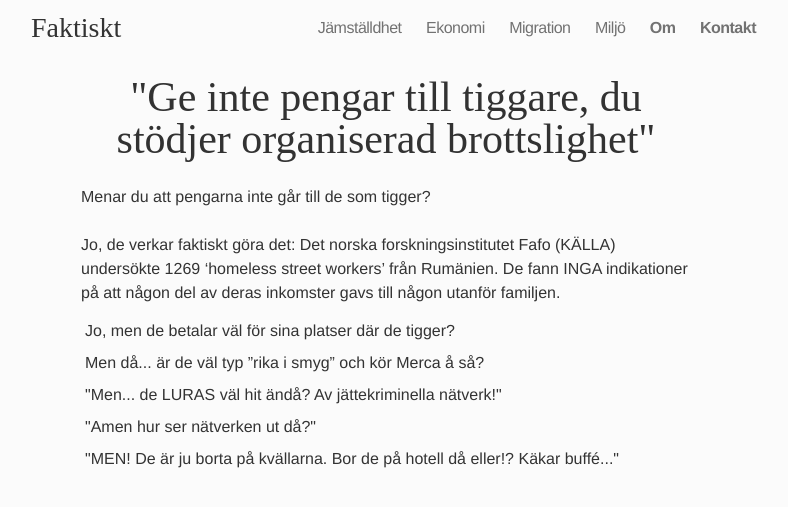
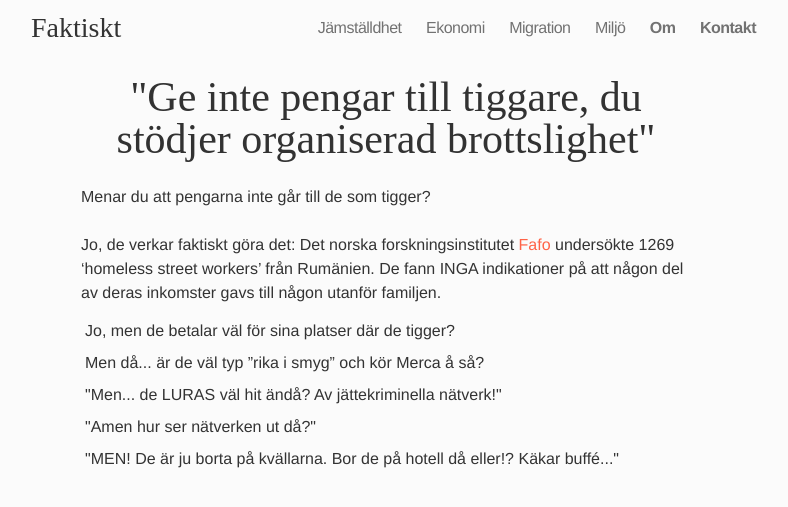
Before and after one commit to frigolitvarulv/faktiskt.github.io, a Jekyll site: the page built from migration/ge-inte-pengar-till-tiggare.md, in a window 1280 px wide. Shown: the top 507 px of the page, without its empty margins (254-1042 px from the left). Built offline with Jekyll 4.4.1, drawn with Linux system fonts in a browser that asks for light colours; nearby versions of some CDN libraries; Markdown is read by kramdown in place of the engine named in the settings.

Commit message:
Updated ge-inte-pengar-till-tiggare.md

```diff
--- a/migration/ge-inte-pengar-till-tiggare.md
+++ b/migration/ge-inte-pengar-till-tiggare.md
@@ -2,9 +2,11 @@
 layout: postindex
 published: true
 title: "\"Ge inte pengar till tiggare, du stödjer organiserad brottslighet\" "
+sort: 0
 ---
 
 
 
+
 Menar du att pengarna inte går till de som tigger? <br><br>
-Jo, de verkar faktiskt göra det: Det norska forskningsinstitutet Fafo (KÄLLA) undersökte 1269  ‘homeless street workers’ från Rumänien. De fann INGA indikationer på att någon del av deras inkomster gavs till någon utanför familjen.
+Jo, de verkar faktiskt göra det: Det norska forskningsinstitutet [Fafo](http://fafo.no/images/pub/2015/954-innmat-trykk.pdf) undersökte 1269  ‘homeless street workers’ från Rumänien. De fann INGA indikationer på att någon del av deras inkomster gavs till någon utanför familjen.
```
